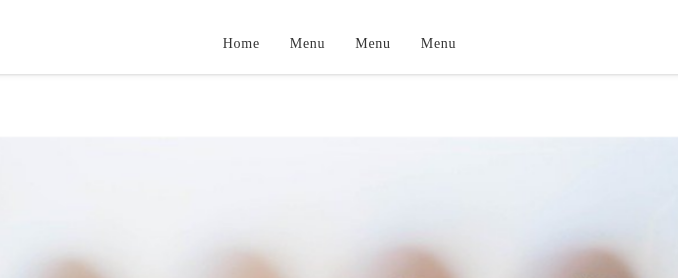
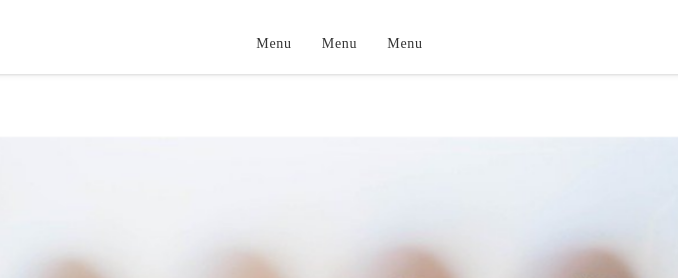
Before and after one commit to manzaburou/test, a plain HTML site: page index.html in a window 1280 px wide. Shown: the top 278 px of the page, 316-994 px from the left. Drawn offline with Linux system fonts and the light colour scheme.

```diff
--- a/index.html
+++ b/index.html
@@ -13,7 +13,6 @@
         <div class="header_inner_center">
           <nav>
             <ul>
-              <li><a>Home</a></li>
               <li><a>Menu</a></li>
               <li><a>Menu</a></li>
               <li><a>Menu</a></li>
```
